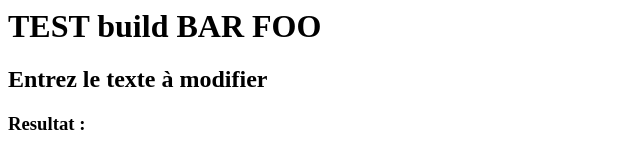
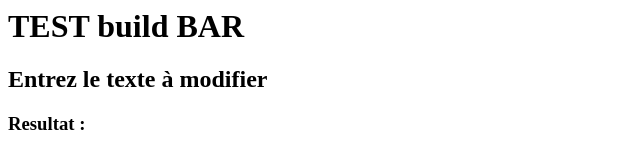
Before and after one commit to tp-teamcity/front, a website: page public/index.html in a window 1280 px wide. Shown: the top 152 px of the page, without its empty margins (0-640 px from the left). Drawn offline with nearby package versions, Linux system fonts and the light colour scheme.

Commit message:
test bar

```diff
--- a/public/index.html
+++ b/public/index.html
@@ -3,7 +3,7 @@
     <script src="index.js"></script>
 </head>
 <body>
-    <h1>TEST build BAR FOO</h1>
+    <h1>TEST build BAR</h1>
     <h2>Entrez le texte à modifier</h2>
     <h3 id="cible">Resultat : </h3>
     <input id="recherche" type="text" name="value">
```
